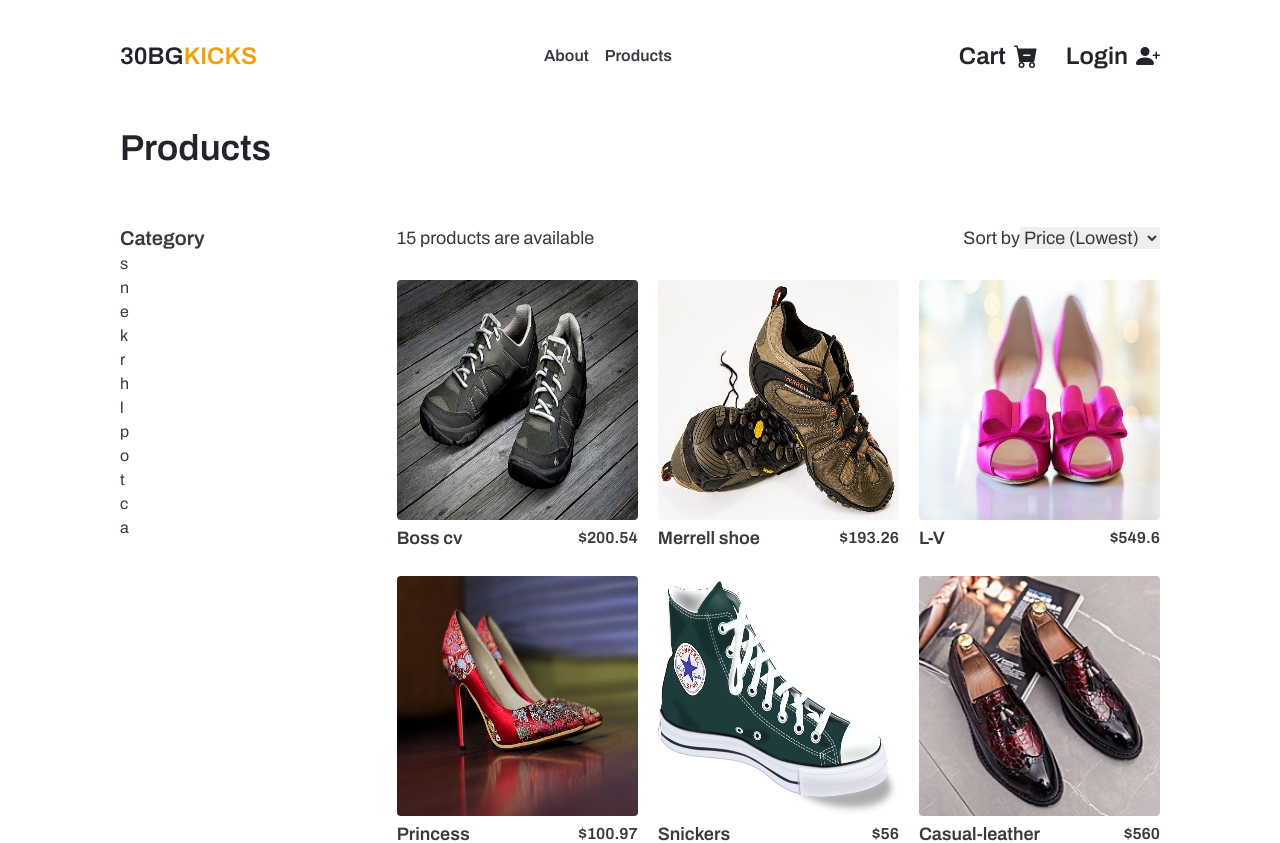
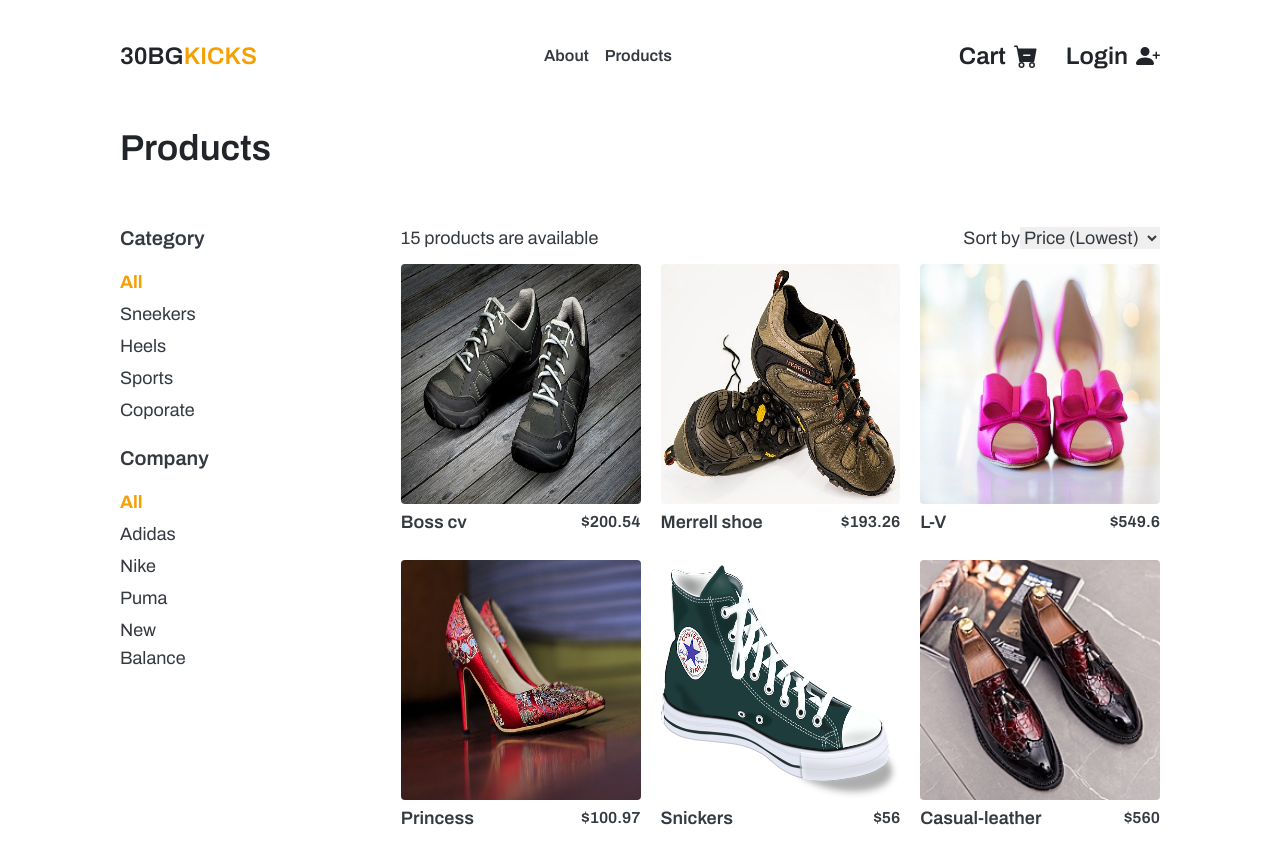
Before and after one commit to shokes/30BGKICKS, a React (Create React App) app: page /products in a window 1280 px wide. Shown: the top 843 px of the page. Built offline with nearby package versions, Linux system fonts and the light colour scheme.

Commit message:
implemented some features on product page

```diff
--- a/src/Components/Featured.js
+++ b/src/Components/Featured.js
@@ -1,9 +1,8 @@
 import { Link } from 'react-router-dom';
 import { useGlobalContext } from '../context';
+import { footWears } from '../data';
 
 const Featured = function () {
-  const { products } = useGlobalContext();
-
   return (
     <section className='bg-[#e9ecef]'>
       <div className='container pt-14 pb-14'>
@@ -12,7 +11,7 @@
         </h2>
         <div className='border border-b-4 border-[#f59f00] w-[6rem]  mx-auto'></div>
         <div className='grid grid-cols-3 pt-14 pb-14 place-items-center'>
-          {products.slice(3, 6).map((footwear) => {
+          {footWears.slice(3, 6).map((footwear) => {
             return (
               <div key={footwear.id}>
                 <img
--- a/src/Pages/Products.js
+++ b/src/Pages/Products.js
@@ -2,14 +2,24 @@
 import Footer from '../Components/Footer';
 import { useGlobalContext } from '../context';
 import { footWears } from '../data';
+import { useState } from 'react';
 
 const Products = function () {
-  const { products, mainProducts, sortHandler } = useGlobalContext();
+  const { products, sortHandler, handleCategory, activeFilter, handleCompany } =
+    useGlobalContext();
+
   const noOfProducts = products.length;
   let category = [];
+  let company = [];
+
   {
-    mainProducts.map((product) => {
-      category.push(...product.category);
+    footWears.map((product) => {
+      category.push(product.category);
+    });
+  }
+  {
+    footWears.map((product) => {
+      company.push(product.company);
     });
   }
   return (
@@ -24,13 +34,50 @@
         </h2>
         <div className='flex gap-x-[12rem]'>
           <div>
-            <h3 className='font-semibold capitalize text-xl'>category</h3>
+            <h3 className='font-semibold capitalize text-xl mb-4'>category</h3>
 
-            <ul>
-              {[...new Set(category)].map((item, index) => {
-                return <li key={index}>{item}</li>;
+            <ul className='mb-5'>
+              {['all', ...new Set(category)].map((item, index) => {
+                return (
+                  <li
+                    key={index}
+                    className={` mb-1 capitalize text-lg cursor-pointer ${
+                      activeFilter === item.toLowerCase()
+                        ? 'text-[#f59f00] font-bold'
+                        : null
+                    }`}
+                    onClick={() => {
+                      handleCategory(item);
+                    }}
+                  >
+                    {item}
+                  </li>
+                );
               })}
             </ul>
+            <div>
+              <h3 className='font-semibold capitalize text-xl mb-4'>company</h3>
+
+              <ul>
+                {['all', ...new Set(company)].map((item, index) => {
+                  return (
+                    <li
+                      key={index}
+                      className={` mb-1 capitalize text-lg cursor-pointer ${
+                        activeFilter === item.toLowerCase()
+                          ? 'text-[#f59f00] font-bold'
+                          : null
+                      }`}
+                      onClick={() => {
+                        handleCompany(item);
+                      }}
+                    >
+                      {item}
+                    </li>
+                  );
+                })}
+              </ul>
+            </div>
           </div>
           <div>
             <div className='flex items-center text-lg justify-between'>
@@ -50,7 +97,7 @@
                 </select>
               </div>
             </div>
-            <div className='grid grid-cols-3 gap-x-5 mt-7 pb-14 place-items-center'>
+            <div className='grid grid-cols-3 gap-x-5 mt-3 pb-14 place-items-center'>
               {products.map((footwear) => {
                 return (
                   <div key={footwear.id} className='mb-6'>
--- a/src/context.js
+++ b/src/context.js
@@ -1,4 +1,4 @@
-import React, { useContext, useState, useReducer } from 'react';
+import React, { useContext, useState, useReducer, useEffect } from 'react';
 import { footWears } from './data';
 import reducer from './reducer';
 
@@ -7,16 +7,28 @@
 const AppProvider = function ({ children }) {
   const initialState = {
     products: footWears,
-    mainProducts: footWears,
+    allProducts: footWears,
+    activeFilter: 'all',
   };
+
   const [state, dispatch] = useReducer(reducer, initialState);
 
   const sortHandler = (value) => {
     dispatch({ type: 'HANDLE_SORT', payload: value });
   };
 
+  const handleCategory = (value) => {
+    dispatch({ type: 'HANDLE_CATEGORY', payload: value });
+  };
+
+  const handleCompany = (value) => {
+    dispatch({ type: 'HANDLE_COMPANY', payload: value });
+  };
+
   return (
-    <AppContext.Provider value={{ ...state, sortHandler }}>
+    <AppContext.Provider
+      value={{ ...state, sortHandler, handleCategory, handleCompany }}
+    >
       {children}
     </AppContext.Provider>
   );
--- a/src/data.js
+++ b/src/data.js
@@ -48,7 +48,7 @@
     name: 'Boss cv',
     rating: 5,
     price: 200.54,
-    // category: ['shoe', 'brown', 'sports', 'male'],
+    company: 'adidas',
     category: 'sneekers',
     description:
       'A shoe is an item of footwear intended to protect and comfort the human foot. Shoes are also used as an item of decoration and fashion. The design of shoes has varied enormously through time ',
@@ -59,7 +59,7 @@
     name: 'Merrell shoe',
     rating: 3,
     price: 193.26,
-    // category: ['shoe', 'brown', 'sports', 'male'],
+    company: 'nike',
     category: 'sneekers',
     description:
       'A shoe is an item of footwear intended to protect and comfort the human foot. Shoes are also used as an item of decoration and fashion. The design of shoes has varied enormously through time ',
@@ -70,7 +70,7 @@
     name: 'L-V',
     rating: 4,
     price: 549.6,
-    // category: ['female', 'heels', 'pink'],
+    company: 'puma',
     category: 'heels',
     description:
       'A shoe is an item of footwear intended to protect and comfort the human foot. Shoes are also used as an item of decoration and fashion. The design of shoes has varied enormously through time ',
@@ -81,7 +81,7 @@
     name: 'Princess',
     rating: 2,
     price: 100.97,
-    // category: ['female', 'heels', 'red'],
+    company: 'new balance',
     category: 'heels',
     description:
       'A shoe is an item of footwear intended to protect and comfort the human foot. Shoes are also used as an item of decoration and fashion. The design of shoes has varied enormously through time ',
@@ -92,7 +92,7 @@
     name: 'Snickers',
     rating: 3,
     price: 56,
-    // category: ['shoe', 'all-stars', 'sports', 'male'],
+    company: 'adidas',
     category: 'sports',
     description:
       'A shoe is an item of footwear intended to protect and comfort the human foot. Shoes are also used as an item of decoration and fashion. The design of shoes has varied enormously through time ',
@@ -103,7 +103,7 @@
     name: 'Casual-leather',
     rating: 5,
     price: 560,
-    // category: ['shoe', 'brown', 'leather'],
+    company: 'nike',
     category: 'coporate',
     description:
       'A shoe is an item of footwear intended to protect and comfort the human foot. Shoes are also used as an item of decoration and fashion. The design of shoes has varied enormously through time ',
@@ -114,7 +114,7 @@
     name: 'dress-brown',
     rating: 4,
     price: 280,
-    // category: ['shoe', 'brown', 'leather'],
+    company: 'puma',
     category: 'coporate',
     description:
       'A shoe is an item of footwear intended to protect and comfort the human foot. Shoes are also used as an item of decoration and fashion. The design of shoes has varied enormously through time ',
@@ -125,7 +125,7 @@
     name: 'Italian-leather',
     rating: 3,
     price: 111,
-    // category: ['shoe', 'brown', 'leather'],
+    company: 'new balance',
     category: 'coporate',
     description:
       'A shoe is an item of footwear intended to protect and comfort the human foot. Shoes are also used as an item of decoration and fashion. The design of shoes has varied enormously through time ',
@@ -136,7 +136,7 @@
     name: 'Thick heel bag',
     rating: 3,
     price: 199,
-    // category: ['heels', 'female', 'ash'],
+    company: 'adidas',
     category: 'heels',
     description:
       'A shoe is an item of footwear intended to protect and comfort the human foot. Shoes are also used as an item of decoration and fashion. The design of shoes has varied enormously through time ',
@@ -147,7 +147,7 @@
     name: 'Colored heels',
     rating: 4,
     price: 111,
-    // category: ['heels', 'female', 'ash'],
+    company: 'nike',
     category: 'heels',
     description:
       'A shoe is an item of footwear intended to protect and comfort the human foot. Shoes are also used as an item of decoration and fashion. The design of shoes has varied enormously through time ',
@@ -158,7 +158,7 @@
     name: 'Transaparent sexy sandal',
     rating: 5,
     price: 9000,
-    // category: ['heels', 'female', 'ash'],
+    company: 'puma',
     category: 'heels',
     description:
       'A shoe is an item of footwear intended to protect and comfort the human foot. Shoes are also used as an item of decoration and fashion. The design of shoes has varied enormously through time ',
@@ -169,7 +169,7 @@
     name: 'Head black sports kit',
     rating: 5,
     price: 900,
-    // category: ['sports', 'male'],
+    company: 'new balance',
     category: 'sports',
     description:
       'A shoe is an item of footwear intended to protect and comfort the human foot. Shoes are also used as an item of decoration and fashion. The design of shoes has varied enormously through time ',
@@ -180,7 +180,7 @@
     name: 'Black Red snickers',
     rating: 5,
     price: 550,
-    // category: ['sports', 'male', 'black'],
+    company: 'adidas',
     category: 'sneekers',
     description:
       'A shoe is an item of footwear intended to protect and comfort the human foot. Shoes are also used as an item of decoration and fashion. The design of shoes has varied enormously through time ',
@@ -191,7 +191,7 @@
     name: "Black Carks men's wear",
     rating: 5,
     price: 1200,
-    // category: ['shoe', 'brown', 'leather'],
+    company: 'nike',
     category: 'coporate',
     description:
       'A shoe is an item of footwear intended to protect and comfort the human foot. Shoes are also used as an item of decoration and fashion. The design of shoes has varied enormously through time ',
@@ -202,7 +202,7 @@
     name: 'Brown luxers',
     rating: 5,
     price: 600,
-    // category: ['shoe', 'brown', 'leather'],
+    company: 'puma',
     category: 'coporate',
     description:
       'A shoe is an item of footwear intended to protect and comfort the human foot. Shoes are also used as an item of decoration and fashion. The design of shoes has varied enormously through time ',
--- a/src/reducer.js
+++ b/src/reducer.js
@@ -1,20 +1,20 @@
 const reducer = function (state, action) {
   if (action.type === 'HANDLE_SORT' && action.payload === 'lowest') {
-    const products = state.products.sort((a, b) => a.price - b.price);
+    const products = [...state.products].sort((a, b) => a.price - b.price);
     return {
       ...state,
       products,
     };
   }
   if (action.type === 'HANDLE_SORT' && action.payload === 'highest') {
-    const products = state.products.sort((a, b) => b.price - a.price);
+    const products = [...state.products].sort((a, b) => b.price - a.price);
     return {
       ...state,
       products,
     };
   }
   if (action.type === 'HANDLE_SORT' && action.payload === 'accending') {
-    const products = state.products.sort((a, b) =>
+    const products = [...state.products].sort((a, b) =>
       a.name.localeCompare(b.name)
     );
     return {
@@ -24,7 +24,7 @@
   }
 
   if (action.type === 'HANDLE_SORT' && action.payload === 'decending') {
-    const products = state.products.sort((a, b) =>
+    const products = [...state.products].sort((a, b) =>
       b.name.localeCompare(a.name)
     );
     return {
@@ -33,11 +33,50 @@
     };
   }
 
-  return {
-    ...state,
-  };
+  if (action.type === 'HANDLE_CATEGORY' && action.payload === 'all') {
+    return {
+      ...state,
+      products: state.allProducts,
+      activeFilter: action.payload,
+    };
+  }
 
-  // throw new Error('no matching action type');
+  if (action.type === 'HANDLE_CATEGORY') {
+    let products = state.allProducts;
+
+    products = products.filter(
+      (product) => product.category === action.payload
+    );
+
+    return {
+      ...state,
+      products,
+      activeFilter: action.payload,
+    };
+  }
+  if (action.type === 'HANDLE_COMPANY' && action.payload === 'all') {
+    return {
+      ...state,
+      products: state.allProducts,
+      activeFilter: action.payload,
+    };
+  }
+  if (action.type === 'HANDLE_COMPANY') {
+    let products = state.allProducts;
+
+    products = products.filter((product) => product.company === action.payload);
+    return {
+      ...state,
+      products,
+      activeFilter: action.payload,
+    };
+  }
+
+  // return {
+  //   ...state,
+  // };
+
+  throw new Error('no matching action type');
 };
 
 export default reducer;
```
